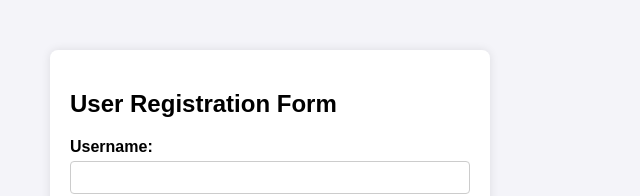
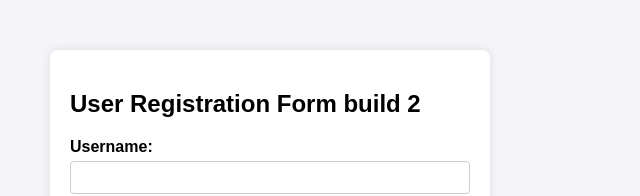
Before and after one commit to azhar9983/express-frontend, a website: page public/index.html in a window 1280 px wide. Shown: the top 196 px of the page, without its empty margins (0-640 px from the left). Drawn offline with Linux system fonts and the light colour scheme.

Commit message:
modified index file

```diff
--- a/public/index.html
+++ b/public/index.html
@@ -20,7 +20,7 @@
 <body>
 
 <div class="form-container">
-    <h2>User Registration Form</h2>
+    <h2>User Registration Form build 2</h2>
     <form id="userForm">
         <div class="form-group">
             <label for="username">Username:</label>
```
